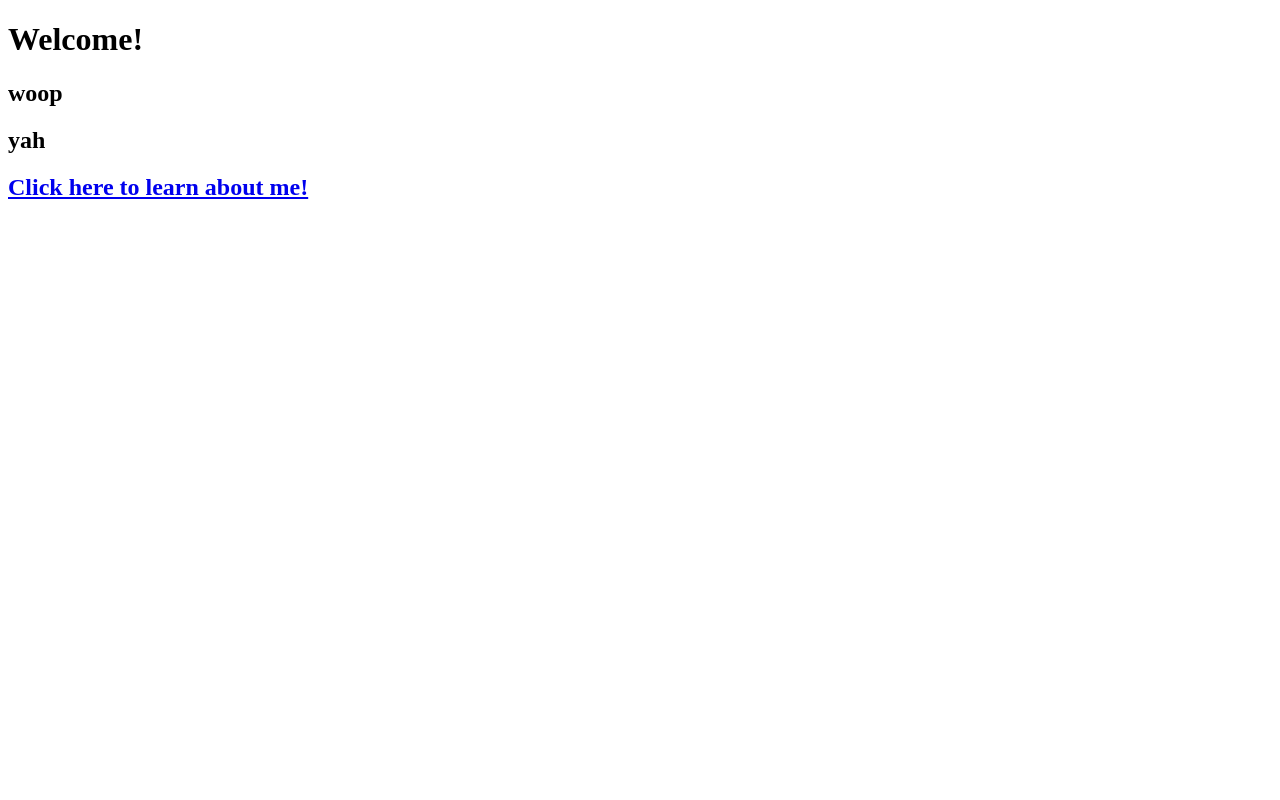
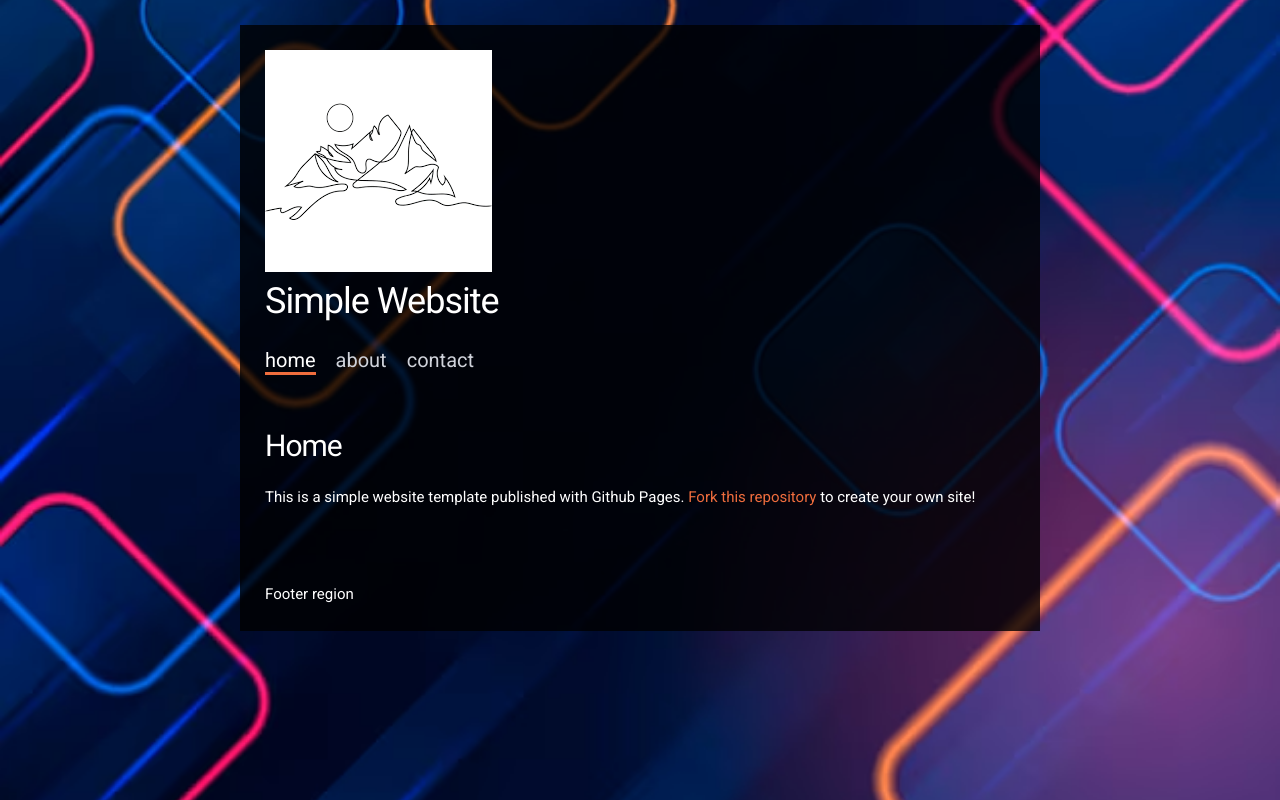
Before and after one commit to isabelstec/isabelstec.github.io, a plain HTML site: page index.html in a window 1280 px wide. Drawn offline with nearby package versions, Linux system fonts and the light colour scheme.

Commit message:
Add files via upload

```diff
--- a/index.html
+++ b/index.html
@@ -1,18 +1,79 @@
-<!DOCTYPE html>
-<html lang="en">
-<head>
-	<meta charset="UTF-8">
-	<meta http-equiv="X-UA-Compatible" content="IE=edge">
-	<meta name="viewport" content="width=device-width, initial-scale=1.0">
-	<link rel="stylesheet" href="sytle.css">
-	<title>main page</title>
-</head>
-</body>
-	<div class = "container">
-		<h1>Welcome!</h1>
-		<h2>woop</h2>
-		<h2>yah</h2>
-		<a href="./about.html"><h2>Click here to learn about me!</h2></a>
-	</div>
-</body>
+<!doctype html>
+<html>
+  <head>
+    <!-- Page setup -->
+    <meta charset="utf-8">
+    <title>Your title here</title>
+    <meta name="description" content="A brief description of your site for search engines">
+    <meta name="author" content="Information about the author here">
+    <meta name="viewport" content="width=device-width, initial-scale=1, maximum-scale=1, user-scalable=no"/>
+    <link rel="icon" type="image/png" href="favicon.png">
+
+    <!-- Stylesheets -->
+    <!-- Reset default styles and add support for google fonts -->
+    <link href="https://cdnjs.cloudflare.com/ajax/libs/normalize/8.0.1/normalize.min.css" rel="stylesheet" type="text/css" />
+    <link href="http://fonts.googleapis.com/css?family=Roboto" rel="stylesheet" type="text/css" />
+
+    <!-- Custom styles -->
+    <link href="style.css" rel="stylesheet" type="text/css" />
+
+    <!-- jQuery -->
+    <script src="https://code.jquery.com/jquery-3.4.1.min.js" integrity="sha256-CSXorXvZcTkaix6Yvo6HppcZGetbYMGWSFlBw8HfCJo=" crossorigin="anonymous"></script>
+
+    <!-- Want to add Bootstrap? -->
+    <!-- Visit: https://getbootstrap.com/docs/4.3/getting-started/introduction/ -->
+
+  </head>
+
+  <body>
+
+    <header id="header">
+      <img src="logo.png">
+      <h1>Simple Website</h1>
+
+      <!-- Menu link fragment #id should match a div id. Example: <a href="#home"> links to <div id="home"></div>  -->
+      <ul class="main-menu">
+        <li><a href="#home">home</a></li>
+        <li><a href="#about">about</a></li>
+        <li><a href="#contact">contact</a></li>
+      </ul>
+    </header>
+
+    <div id="container">
+      <div class="inner">
+        <div id="content">
+
+          <div id="home" class="content-region hide">
+            <h2>Home</h2>
+            <p>
+              This is a simple website template published with Github Pages. <a href="https://github.com/zirafa/simple-website-template">Fork this repository</a> to create your own site!
+            </p>
+          </div>
+
+          <div id="about" class="content-region hide">
+            <h2>About</h2>
+            <p>
+              Sed tempus urna et pharetra pharetra massa massa ultricies. Porttitor rhoncus dolor purus non enim praesent. Id aliquet risus feugiat in ante metus dictum.
+            </p>
+          </div>
+
+          <div id="contact" class="content-region hide">
+            <h2>Contact</h2>
+            <p>
+              Pellentesque nec nam aliquam sem et tortor consequat. Quisque sagittis purus sit amet volutpat consequat. Magna eget est lorem ipsum dolor.
+            </p>
+          </div>
+
+        </div>
+      </div>
+    </div>
+
+    <footer>
+      Footer region
+    </footer>
+
+    <!-- Load additional JS scripts here -->
+    <script type="text/javascript" src="script.js"></script>
+
+  </body>
 </html>
```
